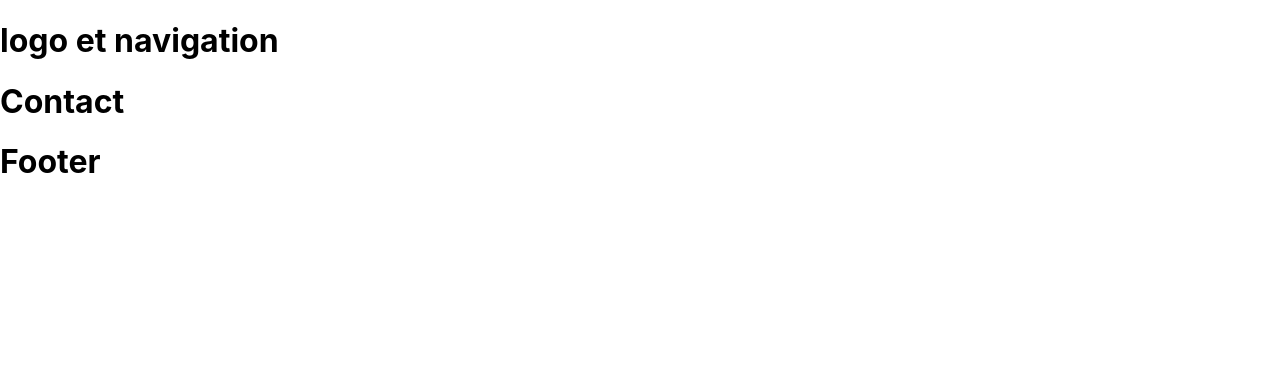
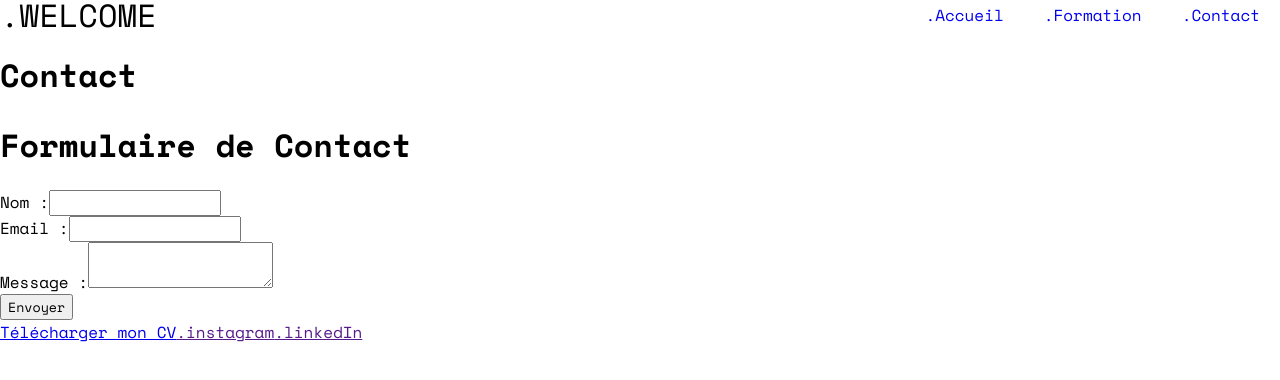
Before and after one commit to nobthetrue/Portfolio, a React app: page /Contact in a window 1280 px wide. Built offline with nearby package versions, Linux system fonts and the light colour scheme; a web font is replaced by a local one.

Commit message:
Ajout structure

```diff
--- a/package.json
+++ b/package.json
@@ -7,7 +7,8 @@
     "react": "^19.0.0",
     "react-dom": "^19.0.0",
     "react-router-dom": "^7.1.3",
-    "react-scripts": "5.0.1"
+    "react-scripts": "5.0.1",
+    "sass": "^1.83.4"
   },
   "scripts": {
     "start": "react-scripts start",
--- a/public/index.html
+++ b/public/index.html
@@ -3,7 +3,9 @@
   <head>
     <meta charset="utf-8" />
     <link rel="icon" href="%PUBLIC_URL%/favicon.ico" />
-    <meta name="viewport" content="width=device-width, initial-scale=1" />
+    <link rel="preconnect" href="https://fonts.googleapis.com">
+    <link rel="preconnect" href="https://fonts.gstatic.com" crossorigin>
+    <link href="https://fonts.googleapis.com/css2?family=Manrope:wght@200..800&family=Montserrat:ital,wght@0,100..900;1,100..900&family=Smooch+Sans:wght@100..900&family=Space+Mono:ital,wght@0,400;0,700;1,400;1,700&display=swap" rel="stylesheet">    <meta name="viewport" content="width=device-width, initial-scale=1" />
     <meta name="theme-color" content="#000000" />
     <meta
       name="description"
--- a/src/components/Footer/index.jsx
+++ b/src/components/Footer/index.jsx
@@ -1,5 +1,11 @@
 function Footer () {
-    return <h1>Footer</h1>
+    return <div>
+        <nav>
+            <a href="/DetailMessage.pdf" download="DetailMessage.pdf" >Télécharger mon CV</a>
+            <a href="">.instagram</a>
+            <a href="">.linkedIn</a>
+        </nav>
+    </div>
 }
 
 export default Footer
--- /dev/null
+++ b/src/components/Form/index.jsx
@@ -0,0 +1,86 @@
+import { useState } from "react";
+
+function Form() {
+    const [formData, setFormData] = useState({
+        nom: "",
+        email: "",
+        message: "",
+    });
+
+    const [erreur, setErreur] = useState("");
+    const [success, setSuccess] = useState(false);
+
+    const handleChange = (event) => {
+        const { name, value } = event.target;
+        setFormData({
+            ...formData,
+            [name]: value,
+        });
+    };
+
+    const handleSubmit = (event) => {
+        event.preventDefault();
+
+        if (!formData.nom || !formData.email || !formData.message) {
+            setErreur("Tous les champs sont obligatoires.");
+            setSuccess(false);
+            return;
+        }
+
+        setErreur("");
+        setSuccess(true);
+        console.log("Données soumises :", formData);
+
+        setFormData({
+            nom: "",
+            email: "",
+            message: "",
+        });
+    };
+
+    return (
+        <div>
+            <h1>Formulaire de Contact</h1>
+            {erreur && <p >{erreur}</p>}
+            {success && <p>Formulaire envoyé avec succès !</p>}
+
+            <form onSubmit={handleSubmit} >
+                <div>
+                    <label htmlFor="nom" >Nom :</label>
+                    <input
+                        type="text"
+                        id="nom"
+                        name="nom"
+                        value={formData.nom}
+                        onChange={handleChange}
+                    />
+                </div>
+
+                <div>
+                    <label htmlFor="email" >Email :</label>
+                    <input
+                        type="email"
+                        id="email"
+                        name="email"
+                        value={formData.email}
+                        onChange={handleChange}
+                    />
+                </div>
+
+                <div>
+                    <label htmlFor="message" >Message :</label>
+                    <textarea
+                        id="message"
+                        name="message"
+                        value={formData.message}
+                        onChange={handleChange}
+                    />
+                </div>
+
+                <button type="submit" >Envoyer</button>
+            </form>
+        </div>
+    );
+}
+
+export default Form
--- /dev/null
+++ b/src/components/Header/header.scss
@@ -0,0 +1,21 @@
+$light-font: black;
+$night-font: purple;
+
+header {
+    display: flex;
+    justify-content: space-between;
+    align-items: center;
+    height: 30px;
+    .title {
+        font-weight: 100;
+        color: $light-font;
+    }
+    .nav-header {
+        .nav-cat {
+            margin: 0 20px;
+            text-decoration: none;
+        }
+    }
+
+
+}
--- a/src/components/Header/index.jsx
+++ b/src/components/Header/index.jsx
@@ -1,5 +1,15 @@
+import './header.scss'
+
 function Header () {
-    return <h1>logo et navigation</h1>
+    return <header>
+                <h1 className='title'>.WELCOME</h1>
+                <nav className='nav-header'>
+                    <a href="/" className='nav-cat'>.Accueil</a>
+                    <a href="/Formation" className='nav-cat'>.Formation</a>
+                    <a href="/Contact" className='nav-cat'>.Contact</a>
+                </nav>
+        </header>
+
 }
 
 export default Header
--- a/src/index.css
+++ b/src/index.css
@@ -1,3 +1,7 @@
+* {
+  font-family: "Space Mono", serif;
+}
+
 body {
   margin: 0;
   font-family: -apple-system, BlinkMacSystemFont, 'Segoe UI', 'Roboto', 'Oxygen',
--- a/src/index.js
+++ b/src/index.js
@@ -7,6 +7,7 @@ import Error from './pages/Error';
 import './index.css';
 import Header from './components/Header';
 import Footer from './components/Footer';
+import Formation from './pages/Formation';
 
 const root = ReactDOM.createRoot(document.getElementById('root'));
 root.render(
@@ -15,6 +16,7 @@ root.render(
       <Header/>
       <Routes>
         <Route path='/' element={<Accueil />} />
+        <Route path='/Formation' element={<Formation/>} />
         <Route path='/Contact' element={<Contact />} />
         <Route path='*' element={<Error/>} />
       </Routes>
--- a/src/pages/Contact/index.jsx
+++ b/src/pages/Contact/index.jsx
@@ -1,5 +1,11 @@
+import Form from "../../components/Form"
+
 function Contact () {
-    return <h1>Contact</h1>
+    return <div>
+            <h1>Contact</h1>
+            <Form/>
+    </div>
+
 }
 
 export default Contact
--- /dev/null
+++ b/src/pages/Formation/index.jsx
@@ -0,0 +1,7 @@
+function Formation () {
+    return <div>
+
+    </div>
+}
+
+export default Formation
```
Also changed, not shown: 2 other files.
